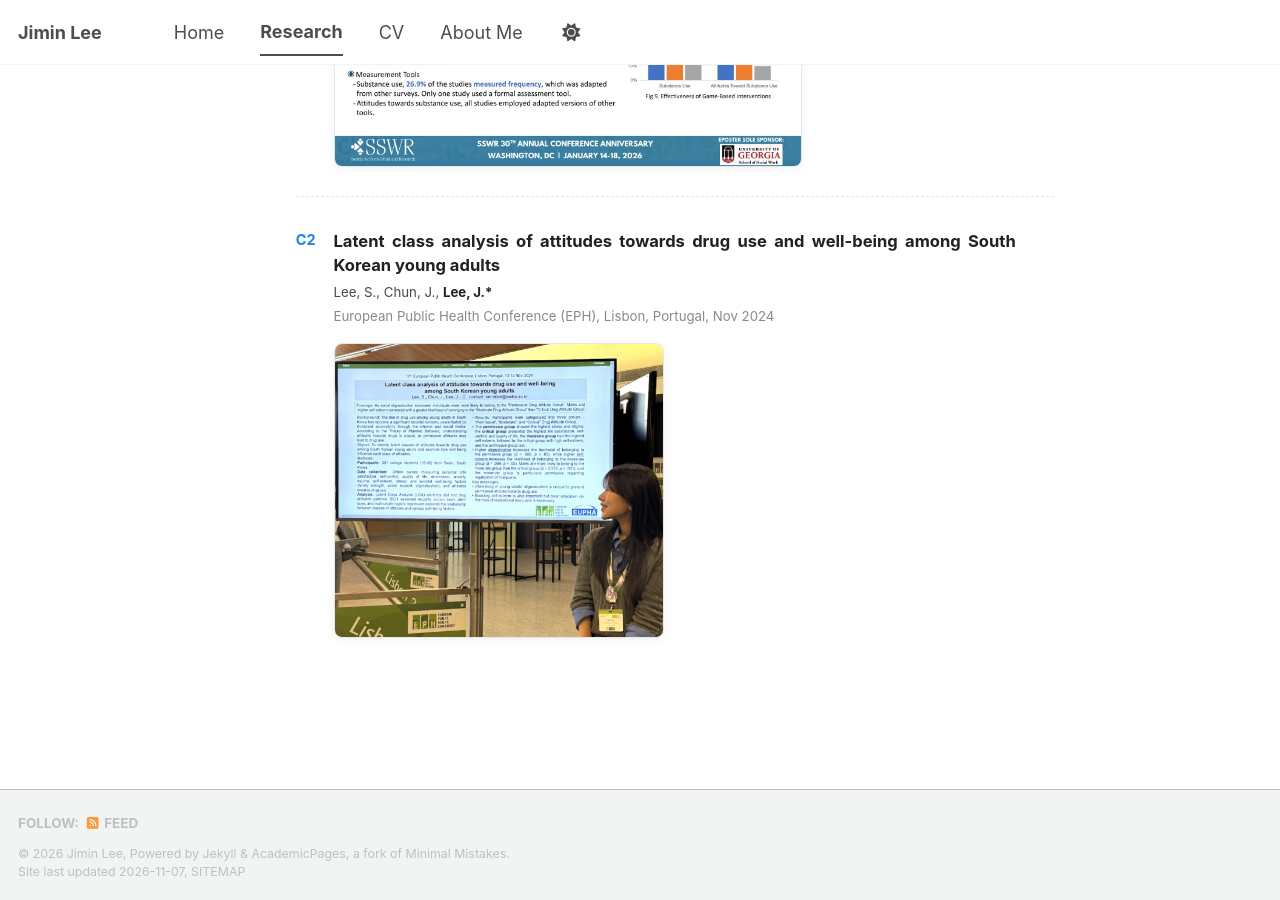
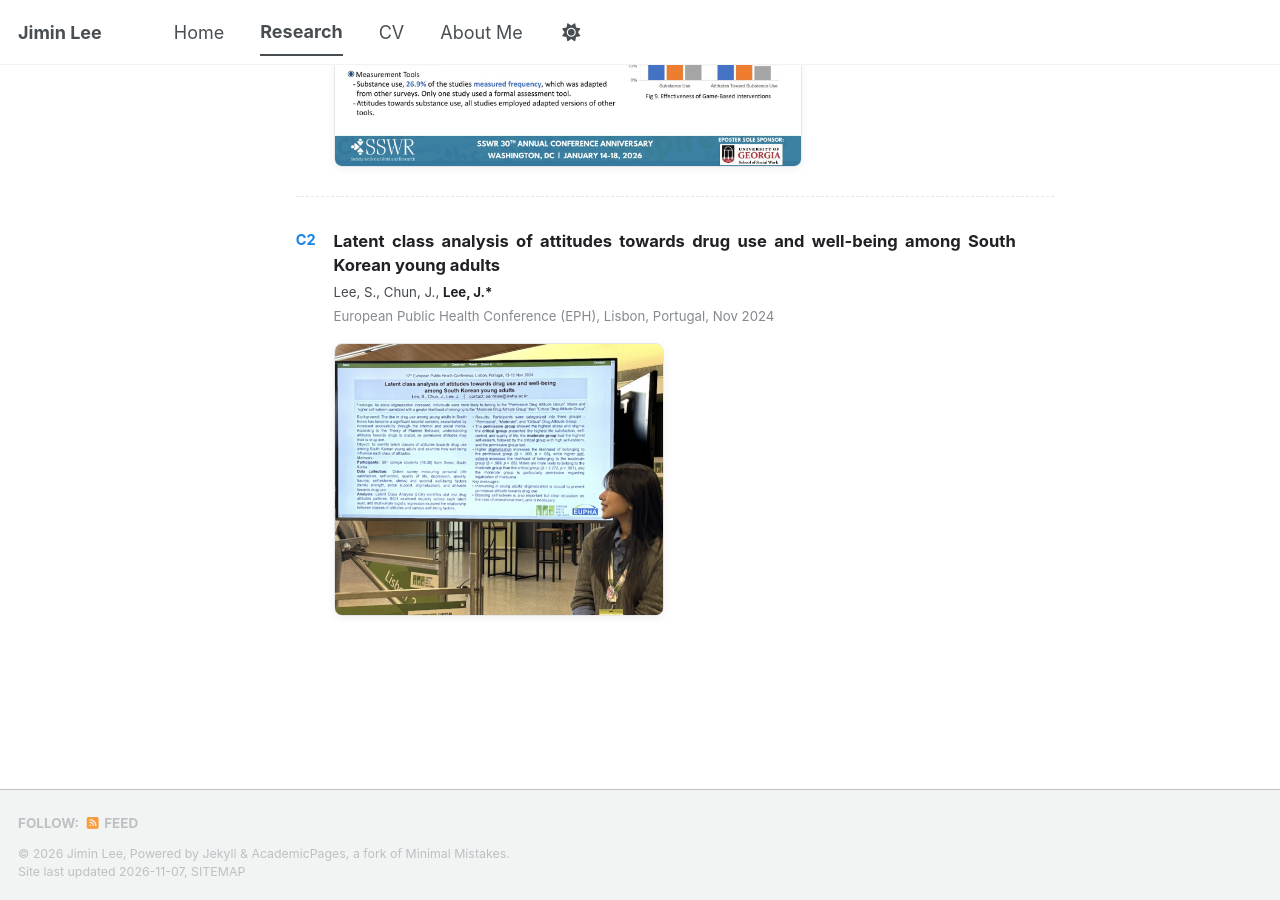
Before and after one commit to jiminlee-research/jiminlee-research.github.io, a Jekyll site: the page built from _pages/publications.html, in a window 1280 px wide and 900 px high, scrolled down 3260 px. Built offline with Jekyll 4.4.1, drawn with Linux system fonts in a browser that asks for light colours; a style sheet for code colours, icons or effects is not loaded; after the commit the page ends 4139 px from its top, so only the background shows below that.

Commit message:
Use tighter crop for EPH photo
Co-Authored-By: Claude Opus 5.5 <noreply@anthropic.com>
Claude-Session: https://claude.ai/code/session_01PcjxNfDHwsJtJ6agebrJHV

```diff
--- a/_data/publications.yml
+++ b/_data/publications.yml
@@ -60,7 +60,7 @@
 
 - type: presentation
   title: "Latent class analysis of attitudes towards drug use and well-being among South Korean young adults"
-  image: /images/pubs/eph-lisbon-presenting-v5.jpg
+  image: /images/pubs/eph-lisbon-presenting-v6.jpg
   image_size: small
   authors: ["Lee, S.", "Chun, J.", "Lee, J.*"]
   venue: "European Public Health Conference (EPH), Lisbon, Portugal"
```
Also changed, not shown: images/pubs/eph-lisbon-presenting-v5.jpg (deleted), images/pubs/eph-lisbon-presenting-v6.jpg (added).
